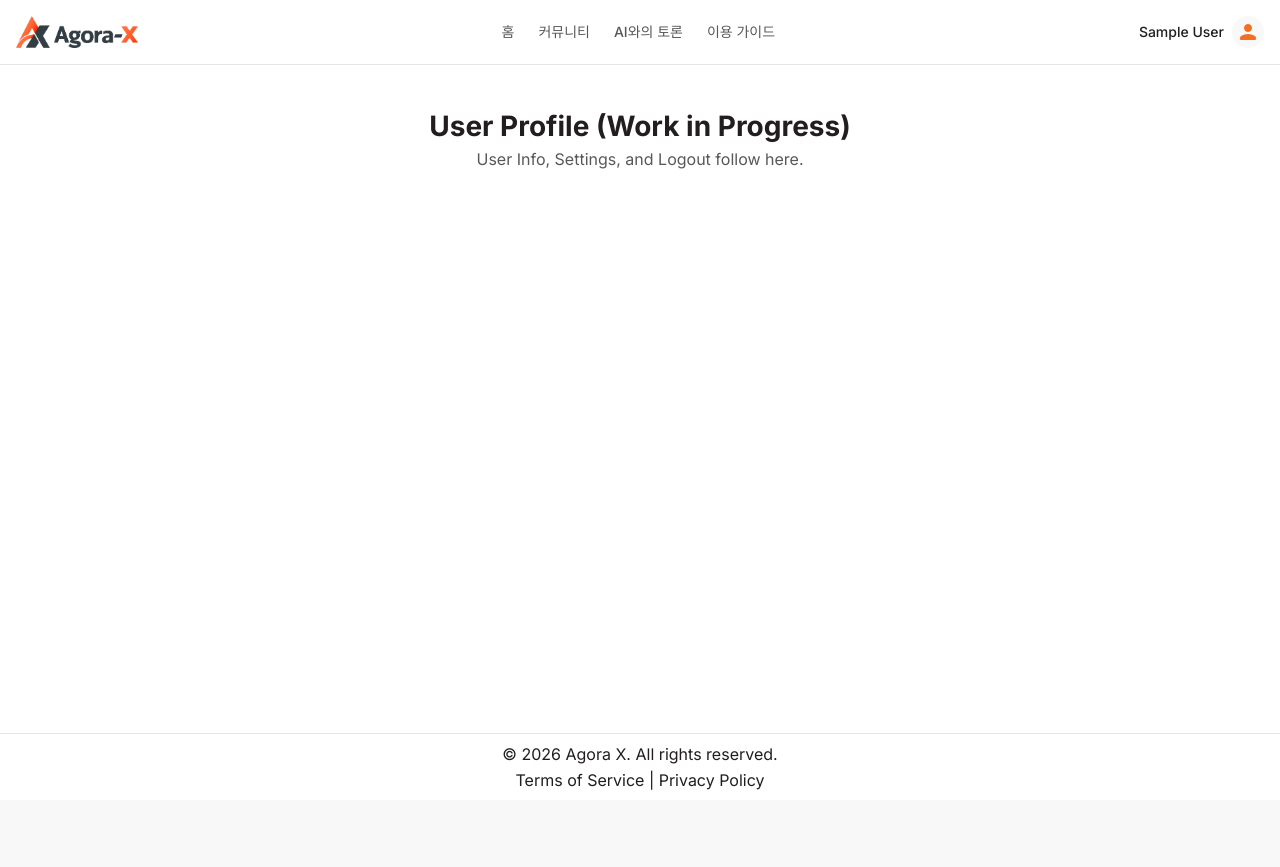
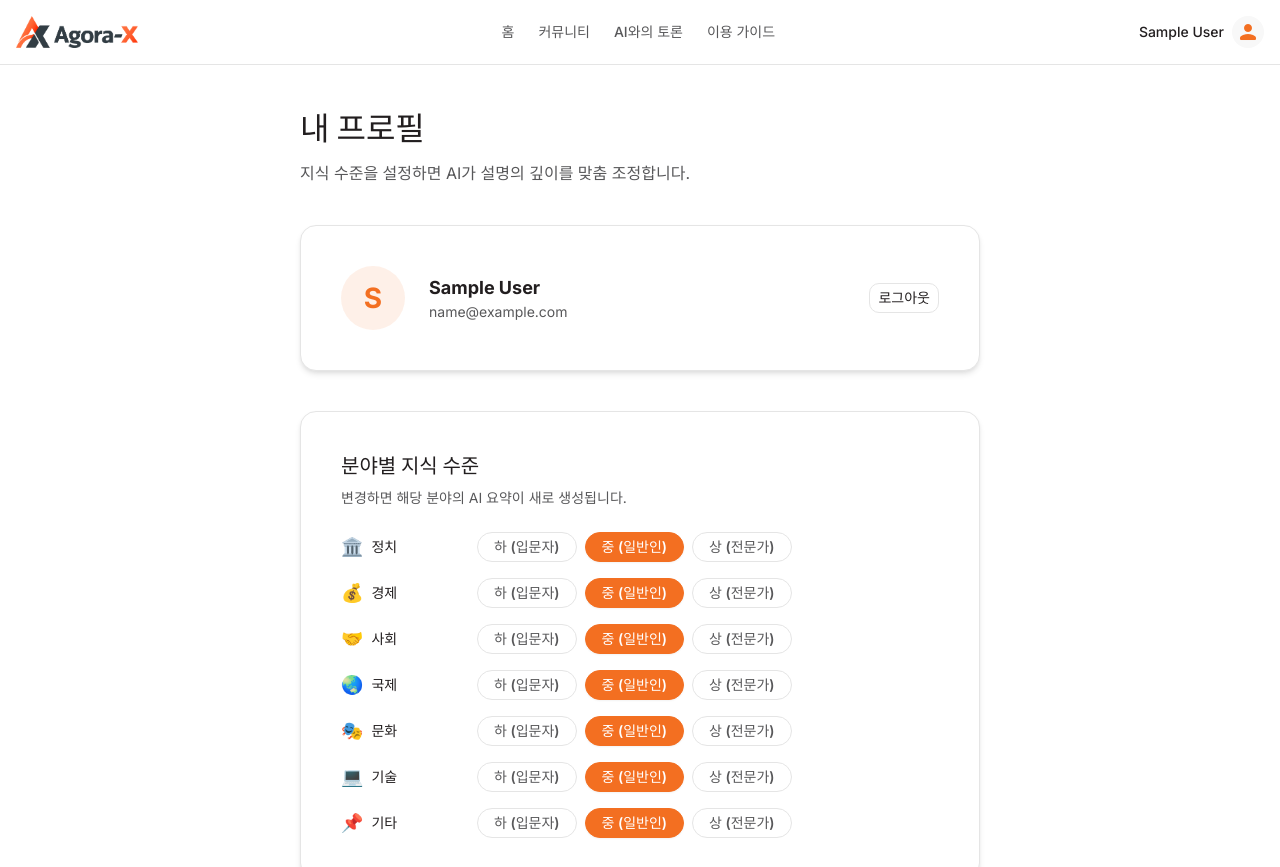
Before and after one commit to HanuKim/agora-x, a React (Vite) app: page /profile in a window 1280 px wide. Shown: the top 867 px of the page. Before the commit the page ends 800 px from the top, so only its background shows below. Built offline with nearby package versions, Linux system fonts and the light colour scheme; no server answers; sample sign-in values are in the browser's storage; a web font is replaced by a local one.

Commit message:
[FEAT] add settings related to user level in Discussion with AI Page and Profile Page

```diff
--- a/src/pages/Profile.tsx
+++ b/src/pages/Profile.tsx
@@ -1,10 +1,155 @@
+/**
+ * Profile Page
+ *
+ * 사용자 정보 표시 및 분야별 지식 수준 설정 UI.
+ * 지식 수준 변경 시 → UserPrefsContext를 통해 IndexedDB 캐시 무효화 → 다음 AI 호출 시 재요청.
+ *
+ * 규칙 준수:
+ * - 인라인 스타일 금지 → design/theme.ts 전용
+ * - 비즈니스 로직은 hooks/context에서 처리
+ * - 페이지는 레이아웃 및 hook 호출만 담당
+ */
+
 import React from 'react';
+import { Card } from '../components/ui/Card';
+import { Button } from '../components/ui/Button';
+import { useAuth } from '../features/auth';
+import {
+    useUserPrefs,
+    CONTENT_CATEGORIES,
+    KNOWLEDGE_LEVEL_LABELS,
+    type KnowledgeLevel,
+    type ContentCategory,
+} from '../features/user';
+import { theme } from '../design/theme';
+
+const LEVELS: KnowledgeLevel[] = ['low', 'medium', 'high'];
+
+const CATEGORY_EMOJI: Record<ContentCategory, string> = {
+    정치: '🏛️',
+    경제: '💰',
+    사회: '🤝',
+    국제: '🌏',
+    문화: '🎭',
+    기술: '💻',
+    기타: '📌',
+};
 
 export const Profile: React.FC = () => {
+    const { user, logout } = useAuth();
+    const { knowledgePrefs, setKnowledgeLevel } = useUserPrefs();
+
     return (
-        <div className="px-xl py-xl text-center">
-            <h2 className="text-[1.75rem] font-bold text-text-primary">User Profile (Work in Progress)</h2>
-            <p className="text-text-secondary">User Info, Settings, and Logout follow here.</p>
+        <div className="px-xl py-xl max-w-[760px] mx-auto">
+            {/* ── 헤더 ─────────────────────────────────────── */}
+            <h1 className="text-[2rem] font-extrabold text-text-primary mb-sm">내 프로필</h1>
+            <p className="text-text-secondary mb-xl">
+                지식 수준을 설정하면 AI가 설명의 깊이를 맞춤 조정합니다.
+            </p>
+
+            {/* ── 사용자 정보 ───────────────────────────────── */}
+            <Card className="p-xl mb-xl flex items-center gap-lg">
+                {user?.picture ? (
+                    <img
+                        src={user.picture}
+                        alt={user.name}
+                        className="w-[64px] h-[64px] rounded-full object-cover border-2 border-border"
+                    />
+                ) : (
+                    <div className="w-[64px] h-[64px] rounded-full bg-primary/10 flex items-center justify-center text-primary text-[1.75rem] font-bold select-none">
+                        {user?.name?.[0] ?? '?'}
+                    </div>
+                )}
+                <div className="flex-1 min-w-0">
+                    <p className="text-lg font-bold text-text-primary truncate">
+                        {user?.name ?? '게스트'}
+                    </p>
+                    <p className="text-sm text-text-secondary truncate">
+                        {user?.email ?? '로그인이 필요합니다'}
+                    </p>
+                    {user?.provider && (
+                        <span className={`${theme.badge.base} ${theme.badge.muted} mt-xs`}>
+                            {user.provider}
+                        </span>
+                    )}
+                </div>
+                {user && (
+                    <Button variant="outline" size="sm" onClick={logout}>
+                        로그아웃
+                    </Button>
+                )}
+            </Card>
+
+            {/* ── 지식 수준 설정 ─────────────────────────────── */}
+            <Card className="p-xl">
+                <h2 className="text-xl font-bold text-text-primary mt-0 mb-sm">
+                    분야별 지식 수준
+                </h2>
+                <p className="text-sm text-text-secondary mb-lg">
+                    변경하면 해당 분야의 AI 요약이 새로 생성됩니다.
+                </p>
+
+                <div className="flex flex-col gap-md">
+                    {CONTENT_CATEGORIES.map((category) => (
+                        <CategoryLevelRow
+                            key={category}
+                            category={category}
+                            currentLevel={knowledgePrefs[category]}
+                            onSelect={(level) => setKnowledgeLevel(category, level)}
+                        />
+                    ))}
+                </div>
+            </Card>
         </div>
     );
 };
+
+// ─── Sub-component ────────────────────────────────────────────────────────────
+
+interface CategoryLevelRowProps {
+    category: ContentCategory;
+    currentLevel: KnowledgeLevel;
+    onSelect: (level: KnowledgeLevel) => void;
+}
+
+const CategoryLevelRow: React.FC<CategoryLevelRowProps> = ({
+    category,
+    currentLevel,
+    onSelect,
+}) => {
+    return (
+        <div className="flex items-center gap-md flex-wrap">
+            {/* 분야 이름 */}
+            <div className="flex items-center gap-sm min-w-[120px]">
+                <span className="text-lg" aria-hidden="true">
+                    {CATEGORY_EMOJI[category]}
+                </span>
+                <span className="font-semibold text-text-primary text-sm">{category}</span>
+            </div>
+
+            {/* 수준 선택 버튼 */}
+            <div className="flex gap-sm">
+                {LEVELS.map((level) => {
+                    const isActive = currentLevel === level;
+                    return (
+                        <button
+                            key={level}
+                            onClick={() => !isActive && onSelect(level)}
+                            className={[
+                                'px-md py-xs text-sm font-semibold rounded-full transition-all duration-200',
+                                'border cursor-pointer',
+                                isActive
+                                    ? 'bg-primary text-white border-primary shadow-sm'
+                                    : 'bg-bg text-text-secondary border-border hover:border-primary hover:text-primary',
+                            ].join(' ')}
+                            aria-pressed={isActive}
+                            aria-label={`${category} 지식 수준 ${KNOWLEDGE_LEVEL_LABELS[level]} 선택`}
+                        >
+                            {KNOWLEDGE_LEVEL_LABELS[level]}
+                        </button>
+                    );
+                })}
+            </div>
+        </div>
+    );
+};
```
Also changed, not shown: src/pages/DiscussionAI.tsx (+127 -48 lines).
